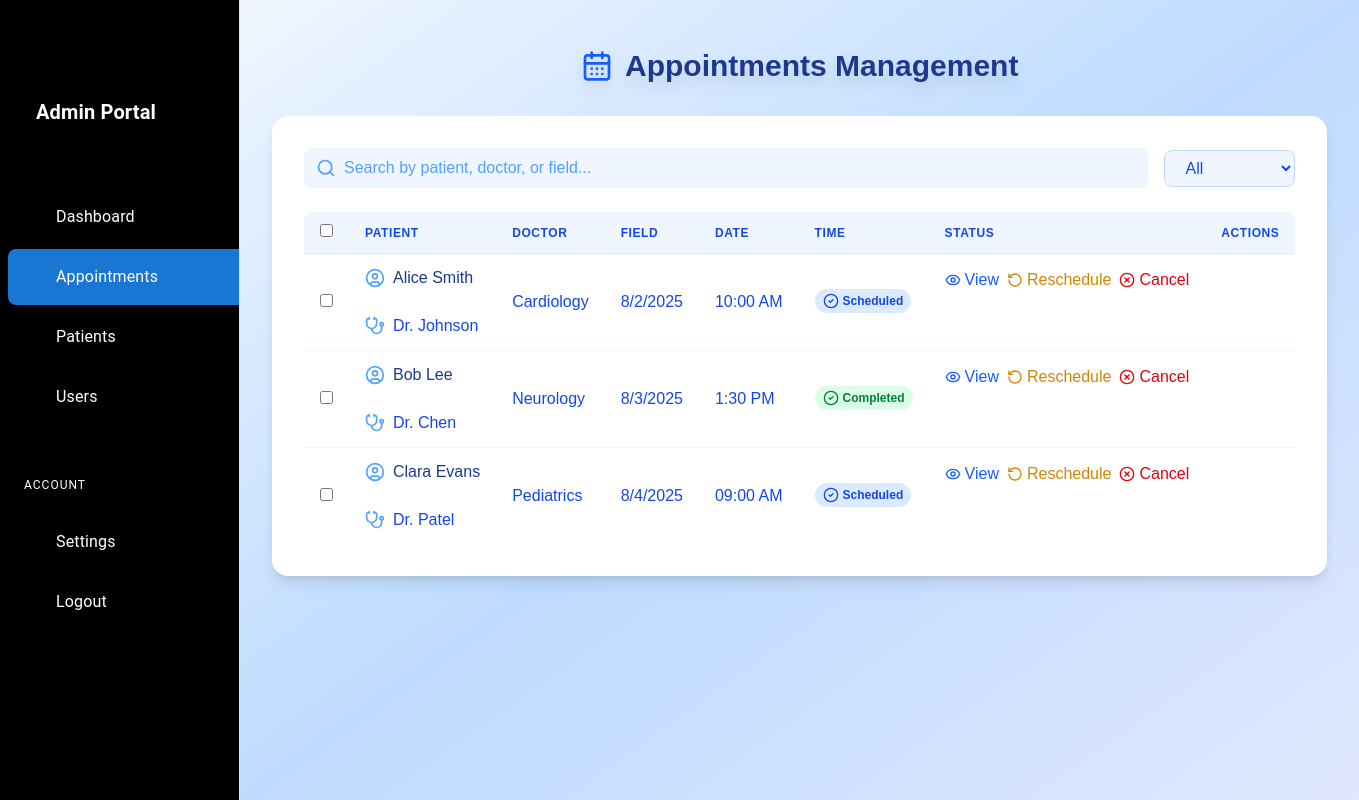
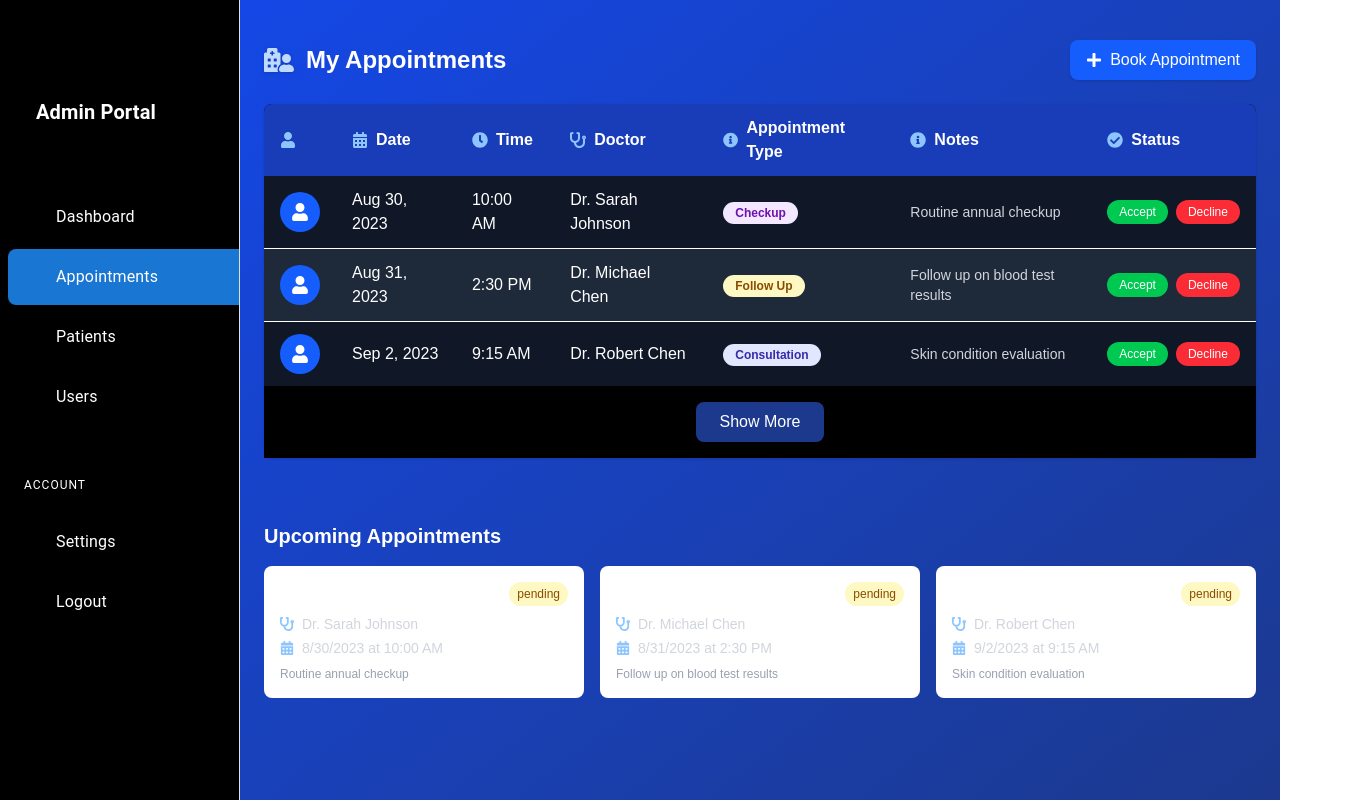
Before and after one commit to Sparta503/hospital-management-system, a Next.js app: page /admin/appointments in a window 1280 px wide. Shown: the whole page, 1359 px wide, since content can reach past the window. Built offline with nearby package versions, Linux system fonts and the light colour scheme; sample sign-in values are in the browser's storage; some icons are missing.

Commit message:
Update page.tsx

```diff
--- a/src/app/admin/appointments/page.tsx
+++ b/src/app/admin/appointments/page.tsx
@@ -1,169 +1,421 @@
 'use client';
 
-import React, { useState } from 'react';
-import { Search, CalendarDays, UserCircle, Stethoscope, CheckCircle2, XCircle, Eye, RotateCcw } from 'lucide-react';
+import React, { useState, useRef, useEffect } from 'react';
+import { FaUser, FaCalendarAlt, FaClock, FaStethoscope, FaInfoCircle, FaCheckCircle, FaPlus, FaHospitalUser } from 'react-icons/fa';
 
-const sampleAppointments = [
+interface Appointment {
+  id: number;
+  title: string;
+  doctor: string;
+  date: string;
+  time: string;
+  status: 'pending' | 'accepted' | 'declined';
+  type: 'checkup' | 'follow-up' | 'consultation' | 'procedure';
+  notes?: string;
+  imageUrl?: string;
+}
+
+
+const appointmentsData: Appointment[] = [
   {
     id: 1,
-    patient: 'Alice Smith',
-    doctor: 'Dr. Johnson',
-    field: 'Cardiology',
-    date: '2025-08-02',
+    title: 'Annual Physical Exam',
+    doctor: 'Dr. Sarah Johnson',
+    date: '2023-08-30',
     time: '10:00 AM',
-    status: 'Scheduled',
+    status: 'pending',
+    type: 'checkup',
+    notes: 'Routine annual checkup',
+    imageUrl: 'https://images.unsplash.com/photo-1576091160550-2173dba999ef?auto=format&fit=crop&w=200&q=80'
   },
   {
     id: 2,
-    patient: 'Bob Lee',
-    doctor: 'Dr. Chen',
-    field: 'Neurology',
-    date: '2025-08-03',
-    time: '1:30 PM',
-    status: 'Completed',
+    title: 'Follow-up Consultation',
+    doctor: 'Dr. Michael Chen',
+    date: '2023-08-31',
+    time: '2:30 PM',
+    status: 'pending',
+    type: 'follow-up',
+    notes: 'Follow up on blood test results',
+    imageUrl: 'https://images.unsplash.com/photo-1519494026892-80bbd2d6fd0d?auto=format&fit=crop&w=200&q=80'
   },
   {
     id: 3,
-    patient: 'Clara Evans',
-    doctor: 'Dr. Patel',
-    field: 'Pediatrics',
-    date: '2025-08-04',
-    time: '09:00 AM',
-    status: 'Scheduled',
+    title: 'Dermatology Consultation',
+    doctor: 'Dr. Robert Chen',
+    date: '2023-09-02',
+    time: '9:15 AM',
+    status: 'pending',
+    type: 'consultation',
+    notes: 'Skin condition evaluation',
+    imageUrl: 'https://images.unsplash.com/photo-1576091160399-112ba8a25d00?auto=format&fit=crop&w=200&q=80'
+  },
+  {
+    id: 4,
+    title: 'Physical Therapy',
+    doctor: 'Dr. Jennifer Lee',
+    date: '2023-09-05',
+    time: '3:45 PM',
+    status: 'accepted',
+    type: 'procedure',
+    notes: 'Knee rehabilitation session',
+    imageUrl: 'https://images.unsplash.com/photo-1571019614242-c6e2ba0c50b1?auto=format&fit=crop&w=200&q=80'
+  },
+  {
+    id: 5,
+    title: 'Cardiology Checkup',
+    doctor: 'Dr. David Kim',
+    date: '2023-09-10',
+    time: '11:30 AM',
+    status: 'accepted',
+    type: 'checkup',
+    notes: 'Annual heart health check',
+    imageUrl: 'https://images.unsplash.com/photo-1551076805-e4c3dab1407a?auto=format&fit=crop&w=200&q=80'
+  },
+  {
+    id: 6,
+    title: 'Eye Examination',
+    doctor: 'Dr. Lisa Wong',
+    date: '2023-09-12',
+    time: '2:00 PM',
+    status: 'pending',
+    type: 'checkup',
+    notes: 'Comprehensive eye exam',
+    imageUrl: 'https://images.unsplash.com/photo-1573497491765-dccce02b29df?auto=format&fit=crop&w=200&q=80'
+  },
+  {
+    id: 7,
+    title: 'Pediatric Checkup',
+    doctor: 'Dr. Maria Garcia',
+    date: '2023-09-15',
+    time: '10:45 AM',
+    status: 'declined',
+    type: 'checkup',
+    notes: 'Child wellness visit',
+    imageUrl: 'https://images.unsplash.com/photo-1551190820-a2333f6a46a3?auto=format&fit=crop&w=200&q=80'
+  },
+  {
+    id: 8,
+    title: 'Orthopedic Consultation',
+    doctor: 'Dr. James Wilson',
+    date: '2023-09-18',
+    time: '1:30 PM',
+    status: 'pending',
+    type: 'consultation',
+    notes: 'Back pain evaluation',
+    imageUrl: 'https://images.unsplash.com/photo-1599045118108-bb99543c1c17?auto=format&fit=crop&w=200&q=80'
+  },
+  {
+    id: 9,
+    title: 'Nutrition Counseling',
+    doctor: 'Dr. Rachel Adams',
+    date: '2023-09-20',
+    time: '4:15 PM',
+    status: 'accepted',
+    type: 'consultation',
+    notes: 'Diet and nutrition planning',
+    imageUrl: 'https://images.unsplash.com/photo-1505576399279-565b52d4ac71?auto=format&fit=crop&w=200&q=80'
+  },
+  {
+    id: 10,
+    title: 'Dental Checkup',
+    doctor: 'Dr. Emily Wilson',
+    date: '2023-09-22',
+    time: '11:15 AM',
+    status: 'pending',
+    type: 'checkup',
+    notes: 'Regular dental cleaning and checkup',
+    imageUrl: 'https://images.unsplash.com/photo-1588776814546-1ffcf47267a5?auto=format&fit=crop&w=200&q=80'
   },
 ];
 
-const fields = ['All', 'Cardiology', 'Neurology', 'Pediatrics'];
+const INITIAL_VISIBLE = 3;
+const EXPANDED_VISIBLE = 10;
+const INITIAL_MAX_HEIGHT = '350px';
+const EXPANDED_MAX_HEIGHT = '600px';
 
-export default function AdminAppointmentsPage() {
-  const [search, setSearch] = useState('');
-  const [filter, setFilter] = useState('All');
-  const [selected, setSelected] = useState<number[]>([]);
+const AdminAppointments: React.FC = () => {
+  const [appointments, setAppointments] = useState<Appointment[]>(appointmentsData);
+  const [visibleCount, setVisibleCount] = useState(INITIAL_VISIBLE);
+  const [maxHeight, setMaxHeight] = useState(INITIAL_MAX_HEIGHT);
+  const containerRef = useRef<HTMLDivElement>(null);
 
-  const filtered = sampleAppointments.filter(
-    (appt) =>
-      (filter === 'All' || appt.field === filter) &&
-      (appt.patient.toLowerCase().includes(search.toLowerCase()) ||
-        appt.doctor.toLowerCase().includes(search.toLowerCase()) ||
-        appt.field.toLowerCase().includes(search.toLowerCase()))
-  );
+  const showMore = () => {
+    setVisibleCount(EXPANDED_VISIBLE);
+    setMaxHeight(EXPANDED_MAX_HEIGHT);
+  };
 
-  const handleSelect = (id: number) => {
-    setSelected((prev) => prev.includes(id) ? prev.filter(x => x !== id) : [...prev, id]);
+  const showLess = () => {
+    setVisibleCount(INITIAL_VISIBLE);
+    setMaxHeight(INITIAL_MAX_HEIGHT);
   };
-  const handleSelectAll = () => {
-    setSelected(filtered.length === selected.length ? [] : filtered.map(a => a.id));
+
+  useEffect(() => {
+    if (visibleCount === EXPANDED_VISIBLE) {
+      setMaxHeight(EXPANDED_MAX_HEIGHT);
+    } else {
+      setMaxHeight(INITIAL_MAX_HEIGHT);
+    }
+  }, [visibleCount]);
+
+
+  const getStatusBadge = (status: string) => {
+    switch (status) {
+      case 'pending':
+        return 'bg-yellow-100 text-yellow-800';
+      case 'accepted':
+        return 'bg-green-100 text-green-800';
+      case 'declined':
+        return 'bg-red-100 text-red-800';
+      default:
+        return 'bg-gray-100 text-gray-800';
+    }
   };
-  const handleCancel = (id: number) => {
-    alert(`Cancel appointment ${id}`);
-  };
-  const handleBulkCancel = () => {
-    alert(`Cancel appointments: ${selected.join(', ')}`);
+
+  const getTypeBadge = (type: string) => {
+    switch (type) {
+      case 'checkup':
+        return 'bg-purple-100 text-purple-800';
+      case 'follow-up':
+        return 'bg-yellow-100 text-yellow-800';
+      case 'consultation':
+        return 'bg-indigo-100 text-indigo-800';
+      case 'procedure':
+        return 'bg-pink-100 text-pink-800';
+      default:
+        return 'bg-gray-100 text-gray-800';
+    }
   };
 
   return (
-    <div className="min-h-screen bg-gradient-to-br from-blue-50 via-blue-200 to-indigo-100 py-12 px-2 sm:px-8 flex flex-col items-center">
-      <h1 className="text-3xl font-bold text-blue-900 mb-8 drop-shadow-xl flex items-center gap-3">
-        <CalendarDays className="w-8 h-8 text-blue-600" />
-        Appointments Management
+    <div className="w-full h-full flex flex-col">
+      <div className="p-6 bg-gradient-to-br from-blue-700 to-blue-900 flex flex-col flex-1">
+        <div className="flex justify-between items-center mb-6 mt-4">
+          <h1 className="text-2xl font-bold text-white flex items-center gap-3">
+            <FaHospitalUser className="inline-block text-blue-200 text-3xl drop-shadow" />
+            My Appointments
           </h1>
-      <div className="w-full max-w-6xl bg-white rounded-2xl shadow-lg p-8">
-        {/* Search & Filter */}
-        <div className="flex flex-col md:flex-row md:items-center gap-4 mb-6">
-          <div className="flex items-center bg-blue-50 rounded-lg px-3 py-2 flex-1">
-            <Search className="w-5 h-5 text-blue-400 mr-2" />
-            <input
-              type="text"
-              className="bg-transparent outline-none flex-1 text-blue-900 placeholder-blue-400"
-              placeholder="Search by patient, doctor, or field..."
-              value={search}
-              onChange={e => setSearch(e.target.value)}
-            />
+          <button
+            onClick={() => {}}
+            className="px-4 py-2 bg-blue-600 text-white rounded-lg shadow hover:bg-blue-500 transition flex items-center gap-2 hover:scale-105 transform"
+          >
+            <FaPlus className="inline-block" />
+            <span>Book Appointment</span>
+          </button>
         </div>
-          <select
-            className="bg-blue-50 text-blue-700 rounded-lg px-4 py-2 border border-blue-200 focus:ring-blue-500 focus:border-blue-500"
-            value={filter}
-            onChange={e => setFilter(e.target.value)}
+
+        {/* Shifted Up: mb-8 mt-0 -> mb-6 mt-0 */}
+        <div className="relative rounded-lg shadow bg-black mb-6 mt-0 group">
+          <div className="absolute -top-2 -left-2 z-20 w-12 h-12 pointer-events-none opacity-0 group-hover:opacity-100 transition-opacity duration-300">
+            <div className="w-full h-full rounded-tl-2xl shadow-2xl shadow-blue-400/60" />
+          </div>
+          <div className="overflow-x-hidden">
+            <div
+              className="transition-all duration-500"
+              style={{
+                maxHeight,
+                minHeight: '0px'
+              }}
+              ref={containerRef}
             >
-            {fields.map(f => (
-              <option key={f} value={f}>{f}</option>
-            ))}
-          </select>
-          {selected.length > 0 && (
-            <button
-              className="bg-red-600 text-white px-4 py-2 rounded-lg font-semibold hover:bg-red-700 transition shadow flex items-center gap-2"
-              onClick={handleBulkCancel}
-            >
-              <XCircle className="w-5 h-5" /> Cancel Selected
-            </button>
-          )}
-        </div>
-        {/* Appointments Table */}
-        <div className="overflow-x-auto">
-          <table className="min-w-full divide-y divide-blue-100">
-            <thead>
+              <table className="min-w-full text-white">
+                <thead className="sticky top-0 bg-blue-800 z-10">
                   <tr>
-                <th className="px-4 py-3 bg-blue-50 text-left text-xs font-semibold text-blue-700 uppercase tracking-wider rounded-tl-lg">
-                  <input type="checkbox" checked={filtered.length > 0 && selected.length === filtered.length} onChange={handleSelectAll} />
+                    <th className="py-3 px-4 text-left rounded-tl-lg w-16">
+                      <span className="flex items-center gap-2">
+                        <FaUser className="inline-block text-blue-300" />
+                      </span>
                     </th>
-                <th className="px-4 py-3 bg-blue-50 text-left text-xs font-semibold text-blue-700 uppercase tracking-wider">Patient</th>
-                <th className="px-4 py-3 bg-blue-50 text-left text-xs font-semibold text-blue-700 uppercase tracking-wider">Doctor</th>
-                <th className="px-4 py-3 bg-blue-50 text-left text-xs font-semibold text-blue-700 uppercase tracking-wider">Field</th>
-                <th className="px-4 py-3 bg-blue-50 text-left text-xs font-semibold text-blue-700 uppercase tracking-wider">Date</th>
-                <th className="px-4 py-3 bg-blue-50 text-left text-xs font-semibold text-blue-700 uppercase tracking-wider">Time</th>
-                <th className="px-4 py-3 bg-blue-50 text-left text-xs font-semibold text-blue-700 uppercase tracking-wider">Status</th>
-                <th className="px-4 py-3 bg-blue-50 text-left text-xs font-semibold text-blue-700 uppercase tracking-wider rounded-tr-lg">Actions</th>
+                    <th className="py-3 px-4 text-left">
+                      <span className="flex items-center gap-2">
+                        <FaCalendarAlt className="inline-block text-blue-300" />
+                        <span>Date</span>
+                      </span>
+                    </th>
+                    <th className="py-3 px-4 text-left">
+                      <span className="flex items-center gap-2">
+                        <FaClock className="inline-block text-blue-300" />
+                        <span>Time</span>
+                      </span>
+                    </th>
+                    <th className="py-3 px-4 text-left">
+                      <span className="flex items-center gap-2">
+                        <FaStethoscope className="inline-block text-blue-300" />
+                        <span>Doctor</span>
+                      </span>
+                    </th>
+                    <th className="py-3 px-4 text-left">
+                      <span className="flex items-center gap-2">
+                        <FaInfoCircle className="inline-block text-blue-300" />
+                        <span>Appointment Type</span>
+                      </span>
+                    </th>
+                    <th className="py-3 px-4 text-left">
+                      <span className="flex items-center gap-2">
+                        <FaInfoCircle className="inline-block text-blue-300" />
+                        <span>Notes</span>
+                      </span>
+                    </th>
+                    <th className="py-3 px-4 text-left rounded-tr-lg">
+                      <span className="flex items-center gap-2">
+                        <FaCheckCircle className="inline-block text-blue-300" />
+                        <span>Status</span>
+                      </span>
+                    </th>
                   </tr>
                 </thead>
-            <tbody className="bg-white divide-y divide-blue-50">
-              {filtered.length === 0 ? (
-                <tr>
-                  <td colSpan={8} className="text-center py-8 text-blue-400">No appointments found.</td>
-                </tr>
+                <tbody>
+                  {appointments.slice(0, visibleCount).map((appointment, idx) => (
+                    <tr
+                      key={appointment.id}
+                      className={`border-b last:border-b-0 ${idx % 2 === 0 ? 'bg-gray-900' : 'bg-gray-800'} hover:bg-gray-700 hover:scale-[1.01] transition-all duration-200 transform`}
+                    >
+                      <td className="py-3 px-4 text-center">
+                      <div className="w-10 h-10 rounded-full bg-blue-600 flex items-center justify-center text-white">
+                        <FaUser className="text-lg" />
+                      </div>
+                    </td>
+                    <td className="py-3 px-4 font-medium">
+                      {new Date(appointment.date).toLocaleDateString('en-US', {
+                        year: 'numeric',
+                        month: 'short',
+                        day: 'numeric',
+                      })}
+                    </td>
+                      <td className="py-3 px-4">{appointment.time}</td>
+                      <td className="py-3 px-4 font-medium">{appointment.doctor}</td>
+                      <td className="py-3 px-4">
+                        <span className={`px-3 py-1 rounded-full text-xs font-semibold ${getTypeBadge(appointment.type)}`}>
+                          {appointment.type.replace(/-/g, ' ').replace(/\b\w/g, l => l.toUpperCase())}
+                        </span>
+                      </td>
+                      <td className="py-3 px-4 text-sm text-gray-300">
+                        {appointment.notes || 'No additional notes'}
+                      </td>
+                      <td className="py-3 px-4">
+                        {appointment.status === 'pending' ? (
+                          <div className="flex gap-2">
+                            <button
+                              onClick={() => {
+                                setAppointments(prev => prev.map(a =>
+                                  a.id === appointment.id ? { ...a, status: 'accepted' } : a
+                                ));
+                              }}
+                              className="px-3 py-1 bg-green-500 text-white rounded-full text-xs hover:bg-green-600 transition"
+                            >
+                              Accept
+                            </button>
+                            <button
+                              onClick={() => {
+                                setAppointments(prev => prev.map(a =>
+                                  a.id === appointment.id ? { ...a, status: 'declined' } : a
+                                ));
+                              }}
+                              className="px-3 py-1 bg-red-500 text-white rounded-full text-xs hover:bg-red-600 transition"
+                            >
+                              Decline
+                            </button>
+                          </div>
                         ) : (
-                filtered.map((appt) => (
-                  <tr key={appt.id} className="hover:bg-blue-50 transition-colors">
-                    <td className="px-4 py-3 text-center">
-                      <input type="checkbox" checked={selected.includes(appt.id)} onChange={() => handleSelect(appt.id)} />
-                    </td>
-                    <td className="px-4 py-3 whitespace-nowrap text-blue-900 font-medium flex items-center gap-2">
-                      <UserCircle className="w-5 h-5 text-blue-400" /> {appt.patient}
-                    </td>
-                    <td className="px-4 py-3 whitespace-nowrap text-blue-700 flex items-center gap-2">
-                      <Stethoscope className="w-5 h-5 text-blue-400" /> {appt.doctor}
-                    </td>
-                    <td className="px-4 py-3 whitespace-nowrap text-blue-700">{appt.field}</td>
-                    <td className="px-4 py-3 whitespace-nowrap text-blue-700">{new Date(appt.date).toLocaleDateString()}</td>
-                    <td className="px-4 py-3 whitespace-nowrap text-blue-700">{appt.time}</td>
-                    <td className="px-4 py-3 whitespace-nowrap">
-                      {appt.status === 'Scheduled' ? (
-                        <span className="inline-flex items-center gap-1 bg-blue-100 text-blue-700 px-2 py-1 rounded-full text-xs font-semibold">
-                          <CheckCircle2 className="w-4 h-4" /> Scheduled
-                        </span>
-                      ) : (
-                        <span className="inline-flex items-center gap-1 bg-green-100 text-green-700 px-2 py-1 rounded-full text-xs font-semibold">
-                          <CheckCircle2 className="w-4 h-4" /> Completed
+                          <span className={`px-3 py-1 rounded-full text-xs font-semibold ${getStatusBadge(appointment.status)}`}>
+                            {appointment.status.charAt(0).toUpperCase() + appointment.status.slice(1)}
                           </span>
                         )}
                       </td>
-                    <td className="px-4 py-3 flex gap-2">
-                      <button className="flex items-center gap-1 text-blue-600 hover:text-blue-800 font-medium">
-                        <Eye className="w-4 h-4" /> View
-                      </button>
-                      <button className="flex items-center gap-1 text-yellow-600 hover:text-yellow-800 font-medium">
-                        <RotateCcw className="w-4 h-4" /> Reschedule
-                      </button>
-                      <button className="flex items-center gap-1 text-red-600 hover:text-red-800 font-medium" onClick={() => handleCancel(appt.id)}>
-                        <XCircle className="w-4 h-4" /> Cancel
-                      </button>
+                    </tr>
+                  ))}
+                  {visibleCount === EXPANDED_VISIBLE && appointments.length > EXPANDED_VISIBLE &&
+                    appointments.slice(EXPANDED_VISIBLE, appointments.length).map((appointment, idx) => (
+                      <tr
+                        key={appointment.id}
+                        className={`border-b last:border-b-0 ${(EXPANDED_VISIBLE + idx) % 2 === 0 ? 'bg-gray-900' : 'bg-gray-800'} hover:bg-gray-700 hover:scale-[1.01] transition-all duration-200 transform`}
+                      >
+                        <td className="py-3 px-4 font-medium">
+                          {new Date(appointment.date).toLocaleDateString('en-US', {
+                            year: 'numeric',
+                            month: 'short',
+                            day: 'numeric',
+                          })}
+                        </td>
+                        <td className="py-3 px-4">{appointment.time}</td>
+                        <td className="py-3 px-4 font-medium">{appointment.doctor}</td>
+                        <td className="py-3 px-4">
+                          <span className={`px-3 py-1 rounded-full text-xs font-semibold ${getTypeBadge(appointment.type)}`}>
+                            {appointment.type.replace(/-/g, ' ').replace(/\b\w/g, l => l.toUpperCase())}
+                          </span>
+                        </td>
+                        <td className="py-3 px-4 text-sm text-gray-300">
+                          {appointment.notes || 'No additional notes'}
+                        </td>
+                        <td className="py-3 px-4">
+                          <span className={`px-3 py-1 rounded-full text-xs font-semibold ${getStatusBadge(appointment.status)}`}>
+                            {appointment.status.charAt(0).toUpperCase() + appointment.status.slice(1)}
+                          </span>
                         </td>
                       </tr>
-                ))
-              )}
+                    ))}
                 </tbody>
               </table>
             </div>
           </div>
+          <div className="flex justify-center p-4 bg-black">
+            {appointments.length > INITIAL_VISIBLE && (
+              visibleCount < EXPANDED_VISIBLE ? (
+                <button
+                  onClick={showMore}
+                  className="px-6 py-2 bg-blue-900 text-white rounded-lg shadow hover:bg-blue-800 transition"
+                >
+                  Show More
+                </button>
+              ) : (
+                <button
+                  onClick={showLess}
+                  className="px-6 py-2 bg-blue-300 text-blue-900 rounded-lg shadow hover:bg-blue-400 transition"
+                >
+                  Show Less
+                </button>
+              )
+            )}
+          </div>
+        </div>
+
+        <div className="mt-10 mb-6">
+          <h2 className="text-xl font-semibold text-white mb-4">Upcoming Appointments</h2>
+          <div className="grid grid-cols-1 md:grid-cols-2 lg:grid-cols-3 gap-4">
+            {appointments
+              .filter(a => a.status === 'pending' || a.status === 'accepted')
+              .sort((a, b) => new Date(a.date).getTime() - new Date(b.date).getTime())
+              .slice(0, 3)
+              .map(appointment => (
+                <div key={appointment.id} className="bg-white bg-opacity-10 backdrop-blur-sm rounded-lg p-4 hover:bg-opacity-20 transition-all duration-300">
+                  <div className="flex items-center justify-between mb-2">
+                    <h3 className="font-bold text-white">{appointment.title}</h3>
+                    <span className={`px-2 py-1 text-xs rounded-full ${getStatusBadge(appointment.status)}`}>
+                      {appointment.status}
+                    </span>
+                  </div>
+                  <div className="text-sm text-gray-300 mb-2">
+                    <div className="flex items-center gap-2">
+                      <FaStethoscope className="text-blue-300" />
+                      {appointment.doctor}
+                    </div>
+                    <div className="flex items-center gap-2 mt-1">
+                      <FaCalendarAlt className="text-blue-300" />
+                      {new Date(appointment.date).toLocaleDateString()} at {appointment.time}
+                    </div>
+                  </div>
+                  {appointment.notes && (
+                    <p className="text-xs text-gray-400 mt-2 line-clamp-2">
+                      {appointment.notes}
+                    </p>
+                  )}
+                </div>
+              ))}
+          </div>
+        </div>
+      </div>
     </div>
   );
-}
+};
+
+export default AdminAppointments;
```
Lines whose indentation alone changed are shown as unchanged.
